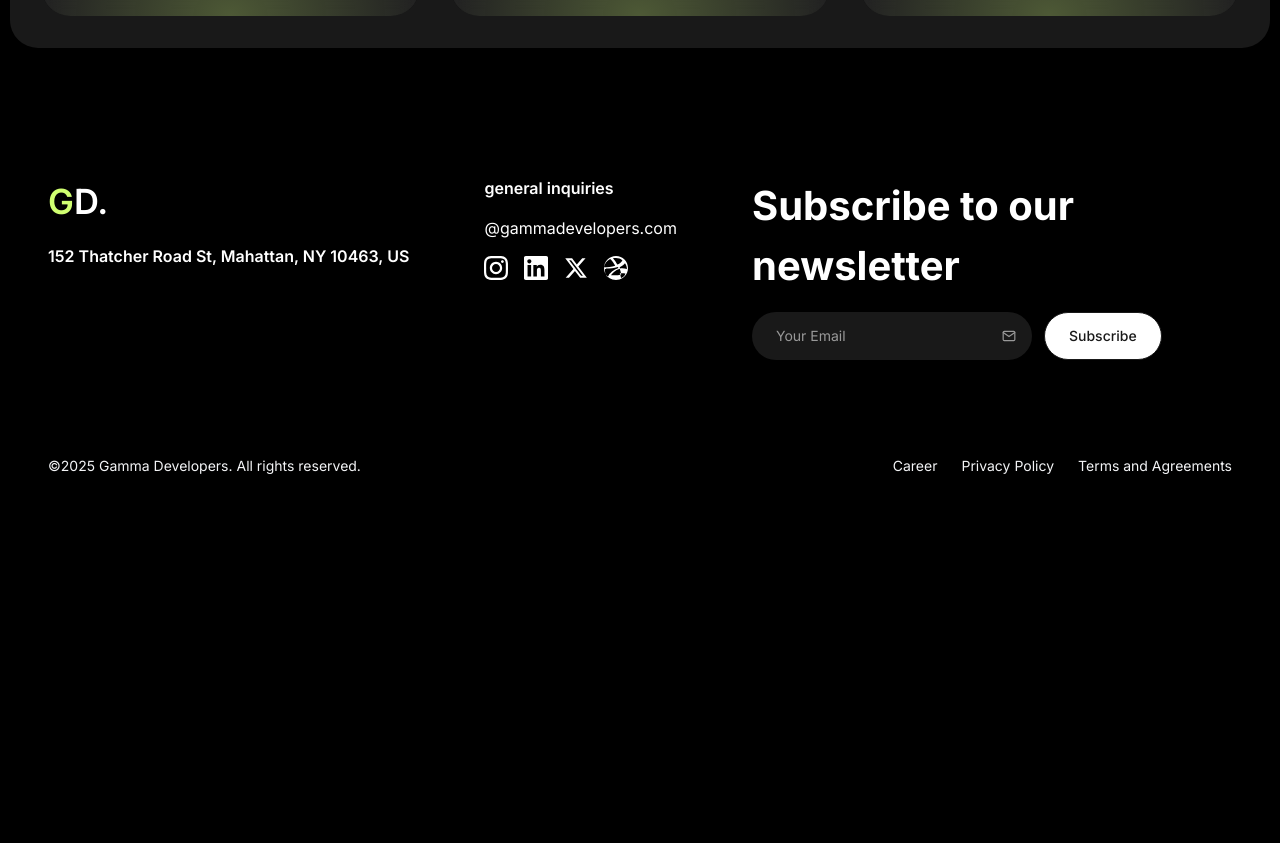
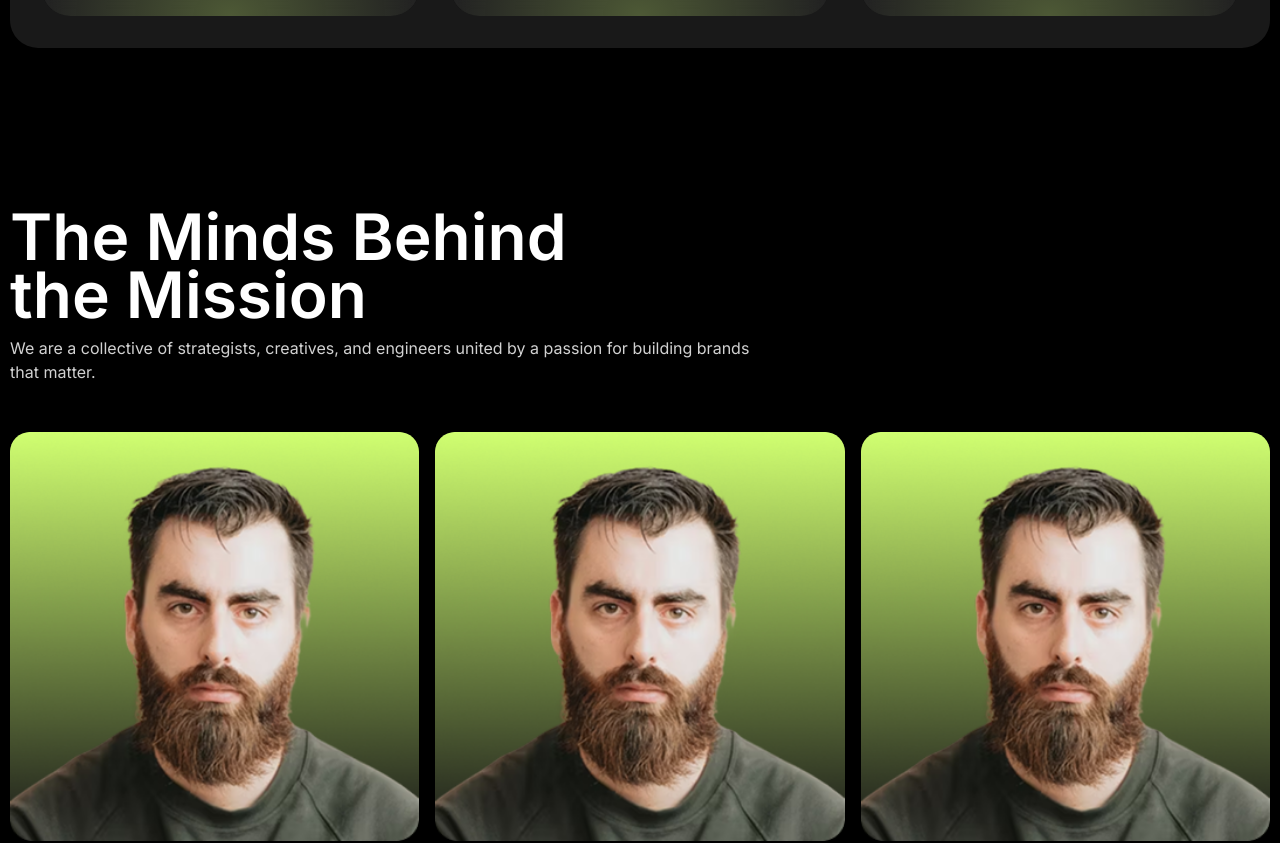
Before and after one commit to abubakar-dev-1/GD-new, a Next.js app: page /about in a window 1280 px wide. Shown: the part 1500-2343 px from the top of the page. Before the commit the page ends 2024 px from the top, so only its background shows below. Built offline with nearby package versions, Linux system fonts and the light colour scheme.

Commit message:
minds-behind-mission-and-we-are-hiring-banner-and-caledly-section-done

```diff
--- a/src/app/about/page.tsx
+++ b/src/app/about/page.tsx
@@ -3,6 +3,9 @@ import Footer from "@/components/layout/Footer";
 import AboutHeroSection from "@/components/about/AboutHeroSection";
 import TrustedBy from "@/components/sections/TrustedBy";
 import OurValues from "@/components/about/OurValues";
+import TeamSection from "@/components/sections/TeamSection";
+import HiringBanner from "@/components/sections/HiringBanner";
+import BookingSection from "@/components/home/BookingSection";
 
 export default function AboutPage() {
   return (
@@ -12,6 +15,9 @@ export default function AboutPage() {
       <AboutHeroSection />
       <TrustedBy />
       <OurValues />
+      <TeamSection />
+      <HiringBanner />
+      <BookingSection />
 
       <Footer />
     </div>
```
